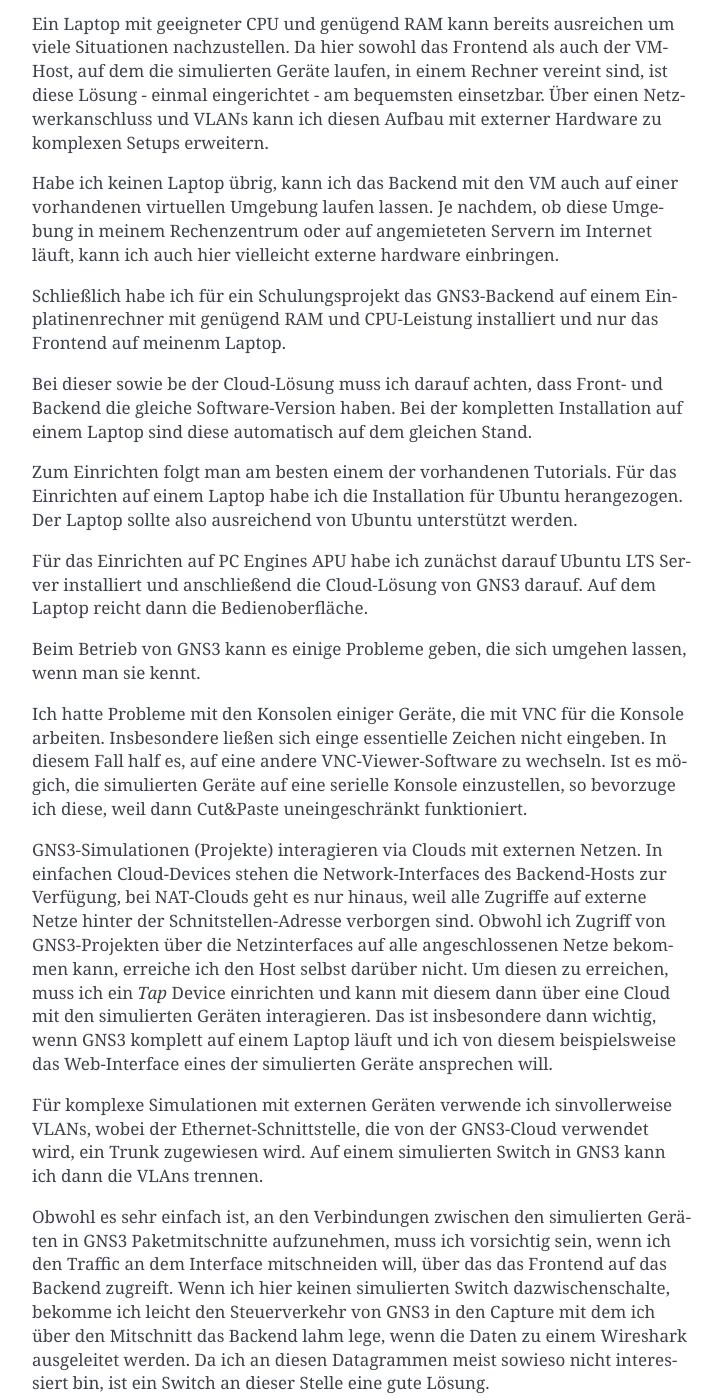
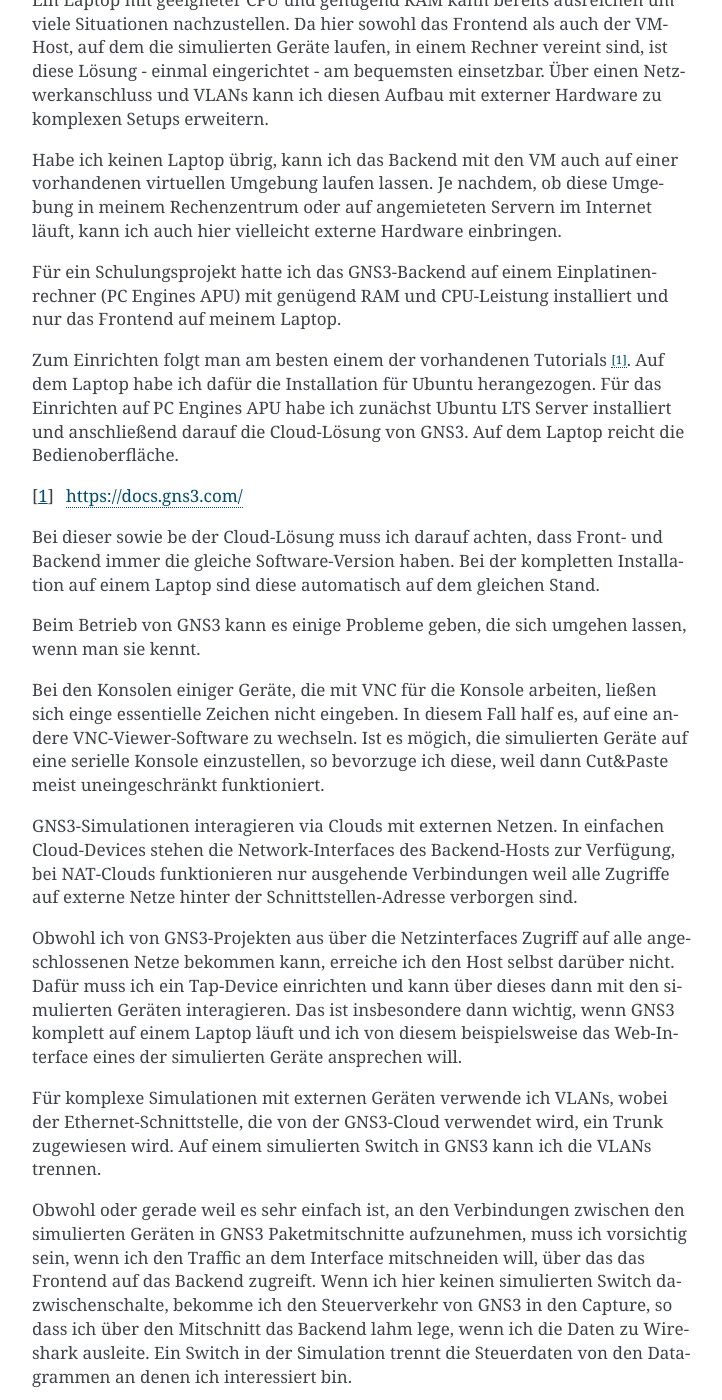
Before and after one commit to matwei-books/Fehlersuche-bei-IPsec-VPN-mit-IKEv2, a Sphinx documentation site: the page built from source/anhang/hilfsmittel.rst, in a window 1280 px wide and 1400 px high, scrolled down 1696 px. Shown: the whole window, without its empty margins (388-1110 px from the left). Built offline with Sphinx 7.4.7, drawn with Linux system fonts in a browser that asks for light colours; some of the changed text lies outside the part shown.

Commit message:
überarbeitet und zur Veröffentlichung vorbereitet

```diff
--- a/source/anhang/hilfsmittel.rst
+++ b/source/anhang/hilfsmittel.rst
@@ -1,5 +1,3 @@
-
-:orphan:
 
 Hilfsmittel
 ===========
@@ -10,38 +8,44 @@
 Ein Testlab ist ein nützliches Werkzeug. Nicht nur für die Fehlersuche
 bei VPNs, sondern allgemein bei Netzwerkproblemen und vor allem auch zum
 Lernen und Testen von neuen Lösungen bevor man diese aktiv in
-Produktionsnetzen einsetzt. Ich kann damit ein Problem nachstellen oder,
-wenn ich es nicht nachstellen kann, gezielt nach den Unterschieden
-zwischen der Problem- und der Testumgebung suchen und darüber Hinweise
-für die Lösung bekommen. Außerdem kann ich es für Schulungszwecke
-einsetzen um die theroretischen Erörterungen mit praktischen Übungen
-anschaulich zu machen.
+Produktionsnetzen einsetzt.
+Damit kann ich ein Problem nachstellen,
+oder wenn ich es nicht nachstellen kann,
+gezielt nach den Unterschieden
+zwischen der Problem- und der Testumgebung suchen
+und darüber Hinweise für die Lösung bekommen.
+Außerdem kann ich es für Schulungszwecke einsetzen
+um die theroretischen Erörterungen
+mit praktischen Übungen anschaulich zu machen.
 
-Ich kann ein Testlab temporär aus vorhandenener redundanter Hardware
-zusammenstecken oder dauerhaft mit extra dafür angeschaffter Hardware.
-Es gibt Simulationssoftware wie GNS3, auf die ich noch zurückkommen
-werde, mit der ich viele Problemstellungen ohne die dafür im
+Ich kann ein Testlab temporär aus vorhandenener Hardware zusammenstecken
+oder dauerhaft mit extra dafür angeschaffter Hardware.
+Es gibt Simulationssoftware wie GNS3,
+mit der ich viele Problemstellungen ohne die dafür im
 Produktivnetz eingesetzte Hardware untersuchen kann. Ich kann eine
 solche Netzwerk-Simulation auch mit Hardware-Komponenten ergänzen, deren
 Funktionalität sich nicht simulieren lässt.
 
-Generell habe ich eine Menge Vorteile von einem Testlab:
+Generell bietet ein Testlab eine Menge Vorteile:
 
-* Ich kann Probleme unabhängig vom Produktivnetz untersuchen und bin
-  damit an keine zeitlichen Einschränkungen gebunden und kann den
-  Lösungsraum experimentell verifizieren, was nichts anderes heißt, als
-  dass ich verschiedene Lösungen ausprobieren kann, ohne Angst haben zu
-  müssen, noch mehr kaputt zu machen.
+* Ich kann Probleme unabhängig vom Produktivnetz untersuchen,
+  bin damit an keine zeitlichen Einschränkungen gebunden
+  und kann den Lösungsraum experimentell untersuchen,
+  was nichts anderes heißt,
+  als dass ich verschiedene Lösungen ausprobieren kann,
+  ohne Angst haben zu müssen,
+  noch mehr kaputt zu machen.
 
-* Ich kann die Komplexität eines Problems auf die minimale Anzahle von
-  beteiligten Komponenten reduzieren um mir damit seine Natur klar zu
-  machen. Mit diesem reduzierten Problem ist es vielleicht auch
-  einfacher, Hilfe von anderen zu bekommen.
+* Ich kann die Komplexität eines Problems
+  auf die minimale Anzahl von beteiligten Komponenten reduzieren,
+  um mir damit seine Natur klar zu machen.
+  Mit diesem reduzierten Problem ist es vielleicht auch einfacher,
+  Hilfe von anderen zu bekommen.
 
-* Für die Nachfrage in öffentlichen Foren kann ich das Problem mit
-  anderen, privaten Adressen reproduzieren um mir das Modifizieren der
-  Adressen beim Posten von Konfigurationen oder Mitschnitten zu
-  ersparen.
+* Für die Nachfrage in öffentlichen Foren kann ich das Problem
+  mit privaten Adressen reproduzieren,
+  um mir das Modifizieren der Adressen
+  beim Posten von Konfigurationen oder Mitschnitten zu ersparen.
 
 * In einem Testlab kann ich Paketmitschnitte problemlos an verschiedenen
   Stellen des Netzwerks anfertigen.
@@ -53,34 +57,38 @@
 
 Dem stehen einige Nachteile gegenüber:
 
-* So benötige ich für ein Testlab zusätzliche Ressourcen, die zunächst
-  einmal nicht produktiv genutz werden können. Dieses Argument reduziert
-  sich beim Einsatz einer Simulationssoftware wie GNS3 auf den
-  reservierten Plattenplatz und den benötigten RAM beziehungsweise die
-  CPU-Leistung. Letzteres auch nur, wenn wirklich eine Simulation läuft.
+* So benötige ich für ein Testlab zusätzliche Ressourcen,
+  die zunächst einmal nicht produktiv genutzt werden können.
+  Dieses Argument reduziert sich beim Einsatz einer Simulationssoftware
+  auf den reservierten Plattenplatz und den benötigten RAM
+  beziehungsweise die CPU-Leistung.
+  Letzteres auch nur, wenn wirklich eine Simulation läuft.
 
 * Ich habe in einem Testlab immer ein anderes Zeitverhalten als im
   Produktiv-Netz. Auch ist der Traffic im Testlab ein ganz anderer als
   im Produktivnetz und es ist nicht trivial, ähnliche Bedingungen für
   die Untersuchung von Lastproblemen herzustellen. Das heißt, bestimmte
-  Problemklassen eignen sich schlecht für die Untersuchung im Testlab.
+  Problemklassen eignen sich schlechter für die Untersuchung im Testlab.
 
 * Insbesondere bei Simulationen muss ich neben dem geänderten
   Zeitverhalten auch mit anderen MTU rechnen und deren Einfluß auf die
   Problemlösung berücksichtigen.
 
-* Schließlich stehen mir für eine Software-Simulation oft nicht genau
-  die Versionen zur Verfügung, die im Produktivnetz eingesetzt werden.
+* Schließlich stehen mir für eine Software-Simulation
+  manchmal nicht genau die Versionen zur Verfügung,
+  die ich im Produktivnetz einsetzt habe.
   Das kann ich durch eine Kombination von echter Hardware und
   Software-Simulation kompensieren, wodurch wiederum die Kosten und der
   Aufwand für das Testlab steigen.
 
+.. index:: GNS3
+
 GNS3
 ....
 
-Trotz der möglichen Nachteile möchte ich ein Testlab mit GNS3 für die
-Untersuchung von Netzwerkproblemen, für Proof-of-Concepts oder einfach
-nur zum Lernen empfehlen.
+Trotz der möglichen Nachteile empfehle ich ein Testlab mit GNS3
+für die Untersuchung von Netzwerkproblemen,
+für Proof-of-Concepts oder einfach nur zum Lernen.
 
 Es gibt verschiedene Möglichkeiten, ein Testlab mit GNS3 einzurichten.
 
@@ -92,67 +100,75 @@
 Aufbau mit externer Hardware zu komplexen Setups erweitern.
 
 Habe ich keinen Laptop übrig, kann ich das Backend mit den VM auch auf
-einer vorhandenen virtuellen Umgebung laufen lassen. Je nachdem, ob
-diese Umgebung in meinem Rechenzentrum oder auf angemieteten Servern im
-Internet läuft, kann ich auch hier vielleicht externe hardware
-einbringen.
+einer vorhandenen virtuellen Umgebung laufen lassen.
+Je nachdem, ob diese Umgebung in meinem Rechenzentrum
+oder auf angemieteten Servern im Internet läuft,
+kann ich auch hier vielleicht externe Hardware einbringen.
 
-Schließlich habe ich für ein Schulungsprojekt das GNS3-Backend auf einem
-Einplatinenrechner mit genügend RAM und CPU-Leistung installiert und nur
-das Frontend auf meinenm Laptop.
+Für ein Schulungsprojekt hatte ich das GNS3-Backend
+auf einem Einplatinenrechner (PC Engines APU)
+mit genügend RAM und CPU-Leistung installiert
+und nur das Frontend auf meinem Laptop.
 
-Bei dieser sowie be der Cloud-Lösung muss ich darauf achten, dass Front-
-und Backend die gleiche Software-Version haben. Bei der kompletten
-Installation auf einem Laptop sind diese automatisch auf dem gleichen
-Stand.
+Zum Einrichten folgt man am besten einem der vorhandenen Tutorials [#]_.
+Auf dem Laptop habe ich dafür die Installation für Ubuntu herangezogen.
+Für das Einrichten auf PC Engines APU
+habe ich zunächst Ubuntu LTS Server installiert
+und anschließend darauf die Cloud-Lösung von GNS3.
+Auf dem Laptop reicht die Bedienoberfläche.
 
-Zum Einrichten folgt man am besten einem der vorhandenen Tutorials.
-Für das Einrichten auf einem Laptop habe ich die Installation für Ubuntu
-herangezogen. Der Laptop sollte also ausreichend von Ubuntu unterstützt
-werden.
+.. [#]  https://docs.gns3.com/
 
-Für das Einrichten auf PC Engines APU habe ich zunächst darauf Ubuntu
-LTS Server installiert und anschließend die Cloud-Lösung von GNS3
-darauf. Auf dem Laptop reicht dann die Bedienoberfläche.
+
+Bei dieser sowie be der Cloud-Lösung muss ich darauf achten,
+dass Front- und Backend immer die gleiche Software-Version haben.
+Bei der kompletten Installation auf einem Laptop
+sind diese automatisch auf dem gleichen Stand.
 
 Beim Betrieb von GNS3 kann es einige Probleme geben, die sich umgehen
 lassen, wenn man sie kennt.
 
-Ich hatte Probleme mit den Konsolen einiger Geräte, die mit VNC für die
-Konsole arbeiten. Insbesondere ließen sich einge essentielle Zeichen
-nicht eingeben. In diesem Fall half es, auf eine andere
-VNC-Viewer-Software zu wechseln.
+Bei den Konsolen einiger Geräte,
+die mit VNC für die Konsole arbeiten,
+ließen sich einge essentielle Zeichen nicht eingeben.
+In diesem Fall half es, auf eine andere VNC-Viewer-Software zu wechseln.
 Ist es mögich, die simulierten Geräte auf eine serielle Konsole
-einzustellen, so bevorzuge ich diese, weil dann Cut&Paste
-uneingeschränkt funktioniert.
+einzustellen, so bevorzuge ich diese,
+weil dann Cut&Paste meist uneingeschränkt funktioniert.
 
-GNS3-Simulationen (Projekte) interagieren via Clouds mit externen
-Netzen. In einfachen Cloud-Devices stehen die Network-Interfaces des
-Backend-Hosts zur Verfügung, bei NAT-Clouds geht es nur hinaus, weil
-alle Zugriffe auf externe Netze hinter der Schnitstellen-Adresse
-verborgen sind.  Obwohl ich Zugriff von GNS3-Projekten über die
-Netzinterfaces auf alle angeschlossenen Netze bekommen kann, erreiche
-ich den Host selbst darüber nicht. Um diesen zu erreichen, muss ich ein
-*Tap* Device einrichten und kann mit diesem dann über eine Cloud mit den
-simulierten Geräten interagieren. Das ist insbesondere dann wichtig,
+GNS3-Simulationen interagieren via Clouds mit externen Netzen.
+In einfachen Cloud-Devices
+stehen die Network-Interfaces des Backend-Hosts zur Verfügung,
+bei NAT-Clouds funktionieren nur ausgehende Verbindungen
+weil alle Zugriffe auf externe Netze
+hinter der Schnittstellen-Adresse verborgen sind.
+
+Obwohl ich von GNS3-Projekten aus über die Netzinterfaces
+Zugriff auf alle angeschlossenen Netze bekommen kann,
+erreiche ich den Host selbst darüber nicht.
+Dafür muss ich ein Tap-Device einrichten
+und kann über dieses dann mit den simulierten Geräten interagieren.
+Das ist insbesondere dann wichtig,
 wenn GNS3 komplett auf einem Laptop läuft und ich von diesem
-beispielsweise das Web-Interface eines der simulierten Geräte ansprechen
-will.
+beispielsweise das Web-Interface
+eines der simulierten Geräte ansprechen will.
 
-Für komplexe Simulationen mit externen Geräten verwende ich
-sinvollerweise VLANs, wobei der Ethernet-Schnittstelle, die von der
-GNS3-Cloud verwendet wird, ein Trunk zugewiesen wird. Auf einem
-simulierten Switch in GNS3 kann ich dann die VLAns trennen.
+Für komplexe Simulationen mit externen Geräten verwende ich VLANs,
+wobei der Ethernet-Schnittstelle,
+die von der GNS3-Cloud verwendet wird, ein Trunk zugewiesen wird.
+Auf einem simulierten Switch in GNS3 kann ich die VLANs trennen.
 
-Obwohl es sehr einfach ist, an den Verbindungen zwischen den simulierten
-Geräten in GNS3 Paketmitschnitte aufzunehmen, muss ich vorsichtig sein,
+Obwohl oder gerade weil es sehr einfach ist,
+an den Verbindungen zwischen den simulierten Geräten
+in GNS3 Paketmitschnitte aufzunehmen, muss ich vorsichtig sein,
 wenn ich den Traffic an dem Interface mitschneiden will, über das das
-Frontend auf das Backend zugreift. Wenn ich hier keinen simulierten
-Switch dazwischenschalte, bekomme ich leicht den Steuerverkehr von GNS3
-in den Capture mit dem ich über den Mitschnitt das Backend lahm lege,
-wenn die Daten zu einem Wireshark ausgeleitet werden. Da ich an diesen
-Datagrammen meist sowieso nicht interessiert bin, ist ein Switch an
-dieser Stelle eine gute Lösung.
+Frontend auf das Backend zugreift.
+Wenn ich hier keinen simulierten Switch dazwischenschalte,
+bekomme ich den Steuerverkehr von GNS3 in den Capture,
+so dass ich über den Mitschnitt das Backend lahm lege,
+wenn ich die Daten zu Wireshark ausleite.
+Ein Switch in der Simulation trennt die Steuerdaten von
+den Datagrammen an denen ich interessiert bin.
 
 Sonde zum Injizieren von Traffic
 --------------------------------
@@ -177,31 +194,38 @@
 Eine andere Möglichkeit, die sich unabhängig vom VPN-Gateway anbietet,
 ist eine Sonde, die den gewünschten Traffic im Netzwerk injizieren kann.
 Gemeint ist ein Rechner im internen Netz meines VPN-Gateways, der in der
-Lage ist, den gewünschten Traffic zu erzeugen. Das kann ein kleiner
-Einplatinenrechner sein, eine virtuelle Maschine oder ein anderweitig
-gerade nicht benötigter Rechner. Wichtig ist, dass auf ihm eine
+Lage ist, den gewünschten Traffic zu erzeugen.
+Das kann ein kleiner Einplatinenrechner sein,
+eine virtuelle Maschine oder ein gerade nicht benötigter Rechner.
+Wichtig ist, dass auf ihm eine
 geeignete Software zum Injizieren von Datagrammen installiert ist.
 
 Ich kann damit allerdings nur Traffic testen, der aus meinem Netz zum
-Netz der Peers gesendet und die Antworten darauf auswerten. Für Traffic
-in der anderen Richtung müsste der Peer den benötigten Traffic
-einspeisen.
+Netz der Peers gesendet und die Antworten darauf auswerten.
+Für Tests in der anderen Richtung
+muss der Peer den benötigten Traffic erzeugen.
 
-Wenn ich den Testtraffic nicht an der Stelle einspeise, wo der Traffic
-von der originalen Quelle herkommt, werde ich die Antwort der Gegenseite
-nicht an der Sonde empfangen. Ich muss dann auf Paketmitschnitte
-zurückgreifen, um zu sehen, ob die richtige Antwort vom VPN zurückkommt.
+Wenn ich den Testtraffic nicht an einer Stelle einspeise,
+an der der Traffic von der originalen Quelle entlangkommt,
+werde ich die Antwort der Gegenseite nicht an der Sonde empfangen.
+Ich muss auf Paketmitschnitte zurückgreifen,
+um zu sehen, ob die richtige Antwort vom VPN zurückkommt.
 Mit Paketmitschnitten bin ich aber ohnehin vertraut.
 
-Bei TCP-Tests werde ich zusätzlich zur Antwort aus dem VPN eventuell
-TCP-Reset-Datagramme vom echten Rechner mit der getesteten Quell-Adresse
-sehen. Das ist eine normale Reaktion und nicht schädlich.
+Bei TCP-Tests werde ich zusätzlich zur Antwort aus dem VPN
+vielleicht TCP-Reset-Datagramme vom echten Rechner
+mit der getesteten Quell-Adresse sehen.
+Das ist eine normale Reaktion.
 
 Welche Software ist nun geeignet?
 
-Neben einigen anderen Programmen (mit etwas Geschick geht auch *netcat*)
-halte ich *hping3* für empfehlenswert. Für die Testzwecke komme ich
-meist mit den folgenden Optionen aus:
+.. index:: hping3
+
+Ich empfehle *hping3*.
+Zwar lassen sich die meisten Datagramme auch mit anderen Programmen erzeugen,
+doch kenne ich keines,
+mit dem sich eine derartige Vielfalt von Datagrammen erzeugen lässt.
+Für die Testzwecke komme ich meist mit den folgenden Optionen aus:
 
 ``-n, --numeric``:
   kein Versuch, symbolische Namen für Hostadressen aufzulösen.
@@ -223,9 +247,9 @@
   ``--icmptype`` und ``--icmpcode`` spezifiziert werden.
 
 ``-2, --udp``:
-  Damit sendet hping3 UDP-Datagramme an den Port 0 des Zielrechners. Mit
-  ``--baseport``, ``--destport`` und ``--keep`` können die
-  UDP-Einstellungen modifiziert werden.
+  Damit sendet hping3 UDP-Datagramme an den Port 0 des Zielrechners.
+  Mit ``--baseport``, ``--destport`` und ``--keep``
+  kann ich die UDP-Einstellungen modifizieren.
 
 ``-a $host, --spoof $host``:
   gibt eine gefälschte Absenderadresse für das gesendete Datagramm vor.
@@ -238,7 +262,8 @@
   verwendet werden.
 
 ``--icmp*``:
-  Verschiedene Optionen zum Spezifizieren von ICMP-Datagrammen mit ``-1``.
+  Verschiedene Optionen zum Spezifizieren der ICMP-Datagramme
+  bei Verwendung von ``-1``.
 
 ``--s $port, --baseport $port``:
   setzt die Quellportnummer des ersten Datagramms. Hping3 erhöht die
--- a/source/anhang/index.rst
+++ b/source/anhang/index.rst
@@ -7,4 +7,4 @@
 
    abkuerzungen
    datagram-header
-   hilfsmittel-empty
+   hilfsmittel
```
Also changed, not shown: other parts of source/anhang/hilfsmittel.rst (+13 -8 lines), source/anhang/hilfsmittel-empty.rst (deleted, +0 -12 lines).
